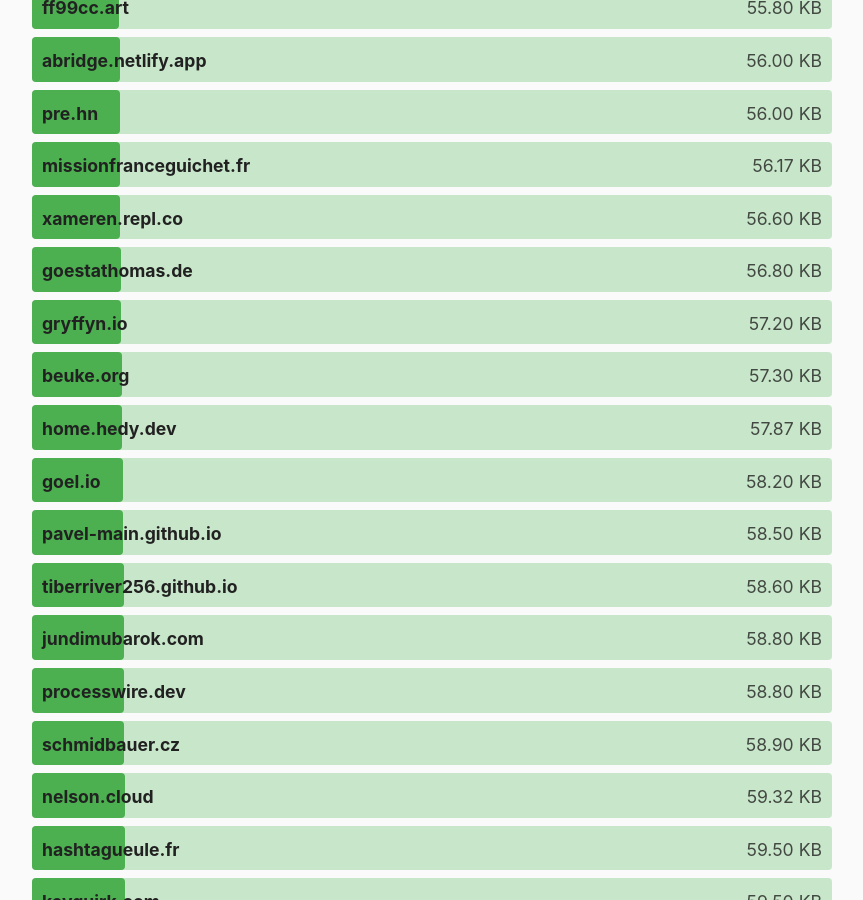
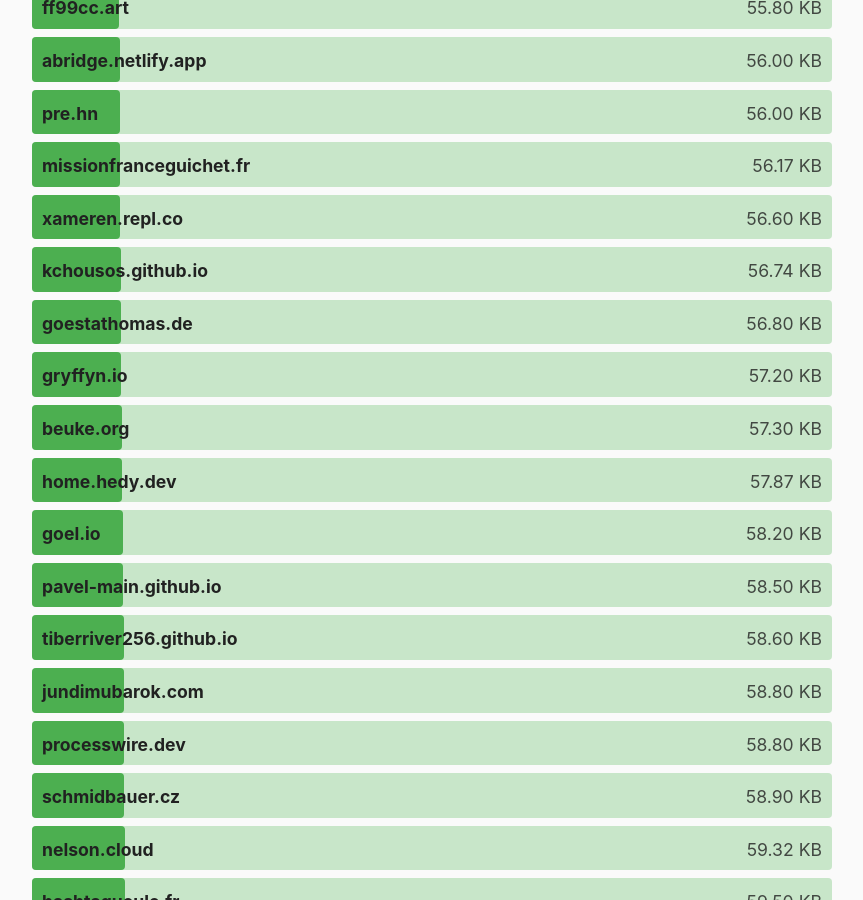
Before and after one commit to kevquirk/512kb.club, a Jekyll site: the page built from index.md, in a window 1280 px wide and 900 px high, scrolled down 19047 px. Shown: the whole window, without its empty margins (208-1071 px from the left). Built offline with Jekyll 4.4.1, drawn with Linux system fonts in a browser that asks for light colours.

Commit message:
Update sites.yml
https://radar.cloudflare.com/scan/64fbf918-64ed-490f-a825-57fcbc38802f/summary

```diff
--- a/_data/sites.yml
+++ b/_data/sites.yml
@@ -1,3 +1,8 @@
+- domain: kchousos.github.io
+  url: https://kchousos.github.io/
+  size: 56.74
+  last_checked: 2024-07-05
+
 - domain: 0xedward.io
   url: https://0xedward.io/
   size: 6.2
```
